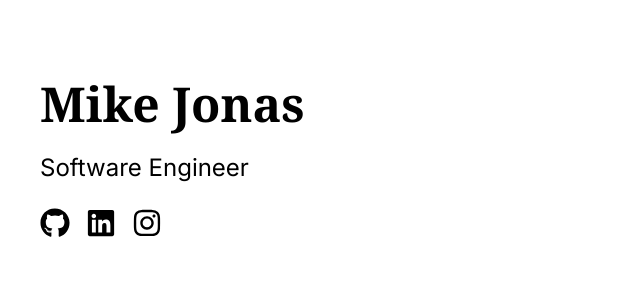
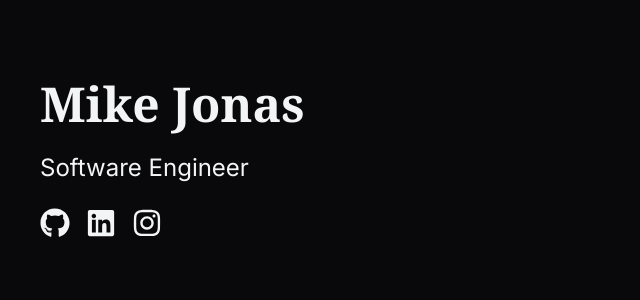
Before and after one commit to mikejonas/mikejonas.com, a Next.js app: page / in a window 1280 px wide. Shown: the top 300 px of the page, without its empty margins (0-640 px from the left). Built offline with nearby package versions, Linux system fonts and the light colour scheme.

Commit message:
Dark mode

```diff
--- a/app/page.tsx
+++ b/app/page.tsx
@@ -5,19 +5,22 @@ export default function Home() {
     <div className="flex mt-4">
       <a
         href="https://github.com/mikejonas"
-        className="text-3xl mr-4 hover:text-gray-600 transition-colors"
+        className="text-3xl mr-4 hover:text-gray-300 transition-colors"
+        style={{ color: "inherit" }} // ensures the color inherits from the parent for easier theming
       >
         <FaGithub aria-label="GitHub" />
       </a>
       <a
         href="https://www.linkedin.com/in/mikejonas"
-        className="text-3xl mr-4 hover:text-gray-600 transition-colors"
+        className="text-3xl mr-4 hover:text-gray-300 transition-colors"
+        style={{ color: "inherit" }}
       >
         <FaLinkedin aria-label="LinkedIn" />
       </a>
       <a
         href="https://www.instagram.com/mikejonas_"
-        className="text-3xl hover:text-gray-600 transition-colors"
+        className="text-3xl hover:text-gray-300 transition-colors"
+        style={{ color: "inherit" }}
       >
         <FaInstagram aria-label="Instagram" />
       </a>
@@ -26,7 +29,7 @@ export default function Home() {
 
   const body = () => {
     return (
-      <p className="typewriter text-base font-normal max-w-prose">
+      <p className="typewriter text-base font-normal max-w-prose text-gray-300">
         <span>
           Passionate about building scalable software solutions and seamless
           user interfaces that drive business and user engagement.
@@ -37,10 +40,11 @@ export default function Home() {
   };
 
   return (
-    <div className="bg-white text-black min-h-screen flex flex-col  items-start px-10 py-20 space-y-6">
+    <div className="bg-zinc-950 text-gray-100 min-h-screen flex flex-col items-start px-10 py-20 space-y-6">
       <h1 className="text-5xl font-serif font-bold">Mike Jonas</h1>
       <p className="text-2xl font-normal">Software Engineer</p>
       {renderSocialIcons()}
+      {/* {body()} */}
     </div>
   );
 }
```
